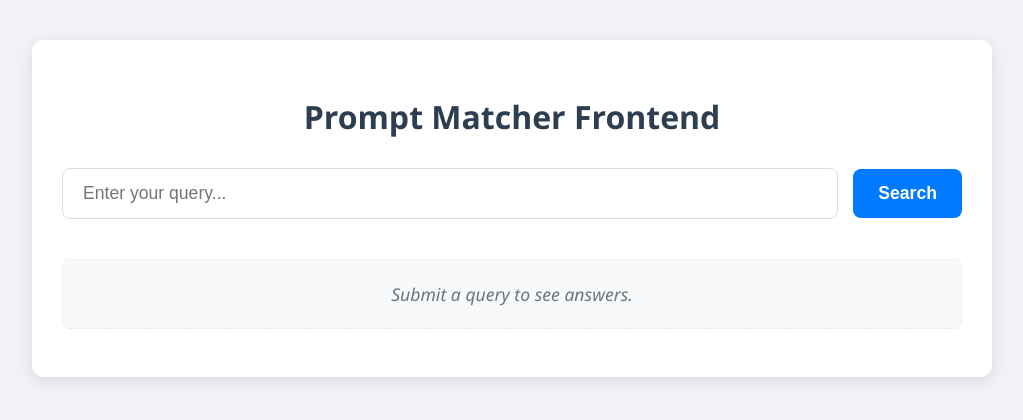
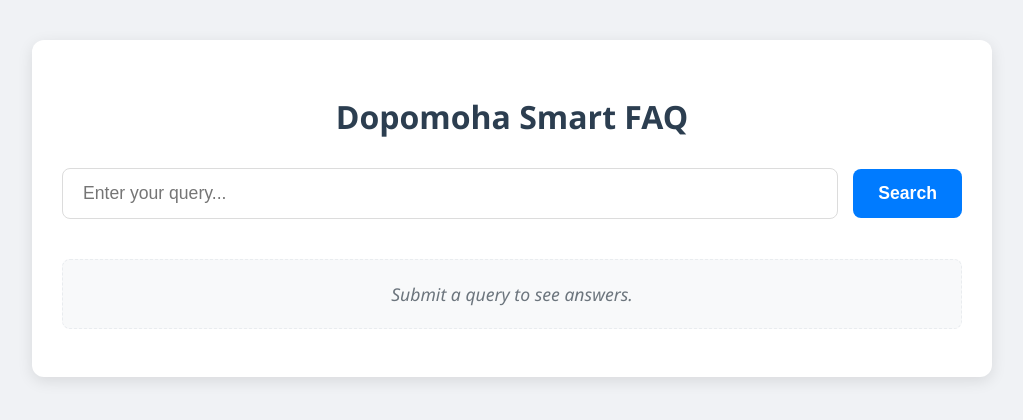
Before and after one commit to code4romania/wf-chatbot, a Nuxt app in the folder frontend/: page / in a window 1280 px wide. Shown: the top 420 px of the page, without its empty margins (128-1151 px from the left). Built offline with nearby package versions, Linux system fonts and the light colour scheme.

Commit message:
ready for docker

```diff
--- a/frontend/app.vue
+++ b/frontend/app.vue
@@ -1,6 +1,6 @@
 <template>
   <div class="container">
-    <h1 class="text-center">Prompt Matcher Frontend</h1>
+    <h1 class="text-center">Dopomoha Smart FAQ</h1>
 
     <div class="query-section">
       <input type="text" v-model="userQuery" placeholder="Enter your query..." @keyup.enter="sendQuery" />
```
Also changed, not shown: 1 other file (tests, documents, lock files or other folders).
